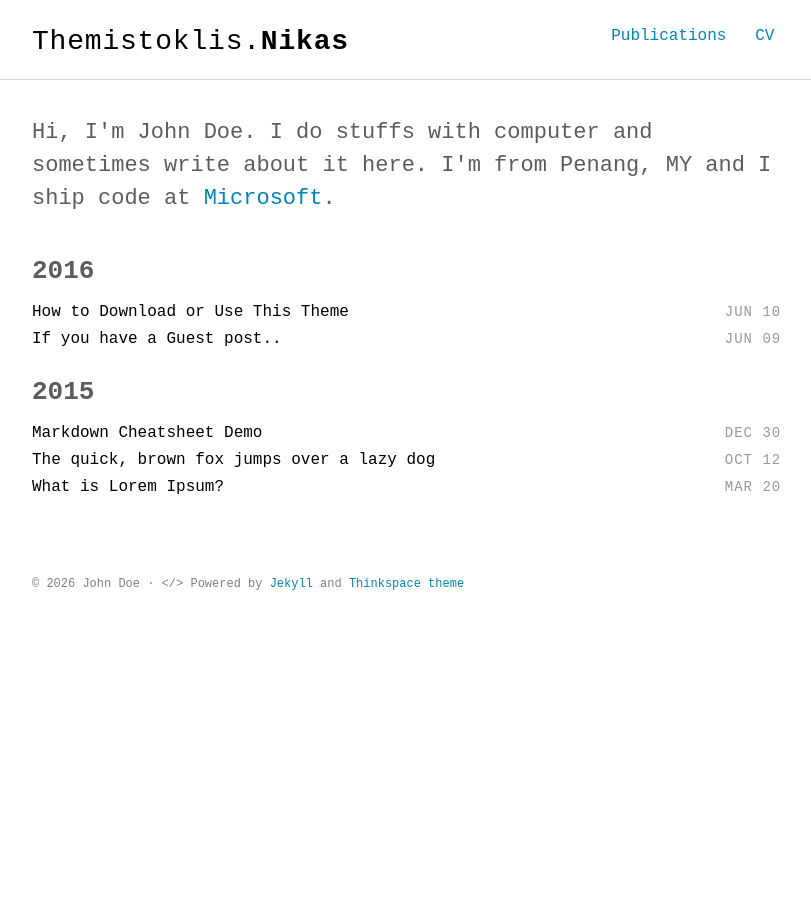
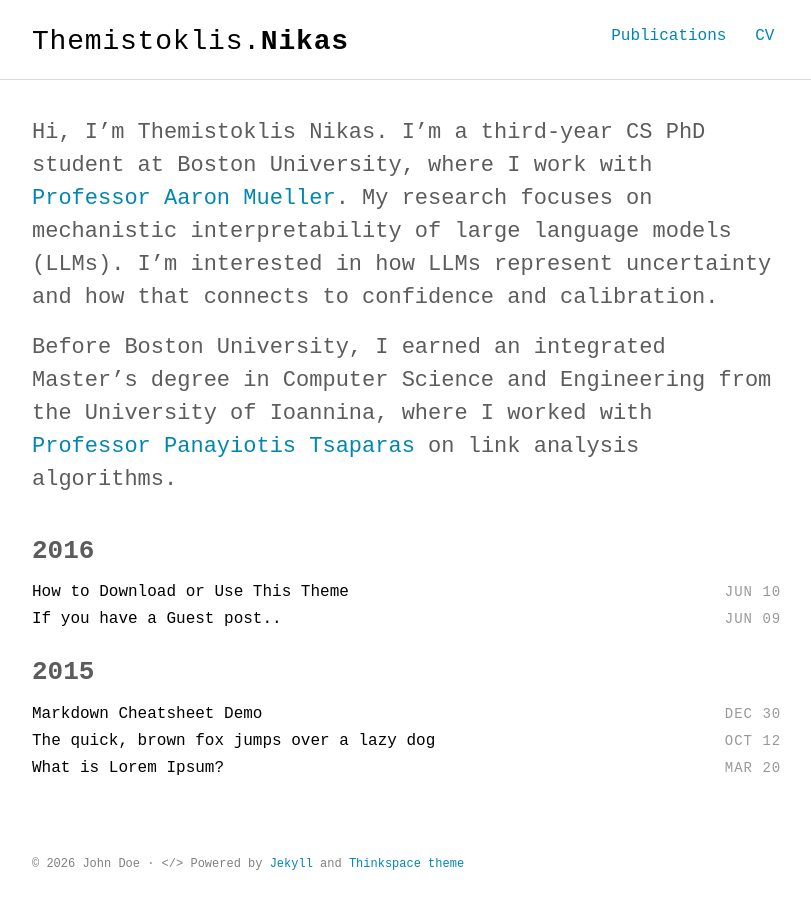
Before and after one commit to tnikas/tnikas.github.io, a Jekyll site: the page built from index.html, in a window 1280 px wide. Shown: the whole page, without its empty margins (232-1043 px from the left). Built offline with Jekyll 4.4.1, drawn with Linux system fonts in a browser that asks for light colours; some web fonts are replaced; before the commit the page ends 900 px from its top, so only the background shows below that.

Commit message:
Update homepage bio

```diff
--- a/_includes/intro.html
+++ b/_includes/intro.html
@@ -1,5 +1,17 @@
 <section class="intro">
   <div class="container">
-    <p class="lead">Hi, I'm John Doe. I do stuffs with computer and sometimes write about it here. I'm from Penang, MY and I ship code at <a href="#">Microsoft</a>.</p>
+    <p class="lead">
+      Hi, I’m Themistoklis Nikas. I’m a third-year CS PhD student at Boston University, where I work with
+      <a href="https://aaronmueller.github.io/" target="_blank" rel="noopener">Professor Aaron Mueller</a>.
+      My research focuses on mechanistic interpretability of large language models (LLMs). I’m interested in how LLMs represent
+      uncertainty and how that connects to confidence and calibration.
+    </p>
+
+    <p class="lead">
+      Before Boston University, I earned an integrated Master’s degree in Computer Science and Engineering from the University of Ioannina,
+      where I worked with
+      <a href="https://www.cs.uoi.gr/~tsap/" target="_blank" rel="noopener">Professor Panayiotis Tsaparas</a>
+      on link analysis algorithms.
+    </p>
   </div>
 </section>
```
